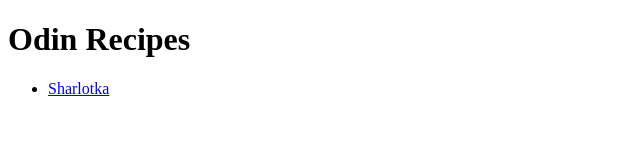
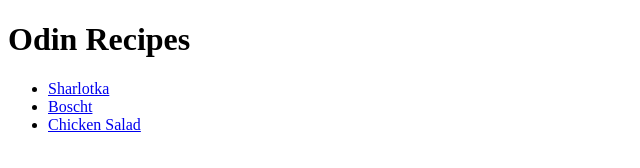
Before and after one commit to Nikiro-Ja/odin-recipes, a plain HTML site: page index.html in a window 1280 px wide. Shown: the whole page, without its empty margins (0-640 px from the left). Drawn offline with Linux system fonts and the light colour scheme.

Commit message:
added two last links for boscht and chickensalad

```diff
--- a/index.html
+++ b/index.html
@@ -10,7 +10,8 @@
         <h1>Odin Recipes</h1>
         <ul>
         <li><a href="recipes/sharlotka.html">Sharlotka</a></li>
-
+        <li><a href="recipes/borscht.html">Boscht</a></li>
+        <li><a href="recipes/chickensalad.html">Chicken Salad</a></li>
         </ul>
     </body>
 </html>
```
